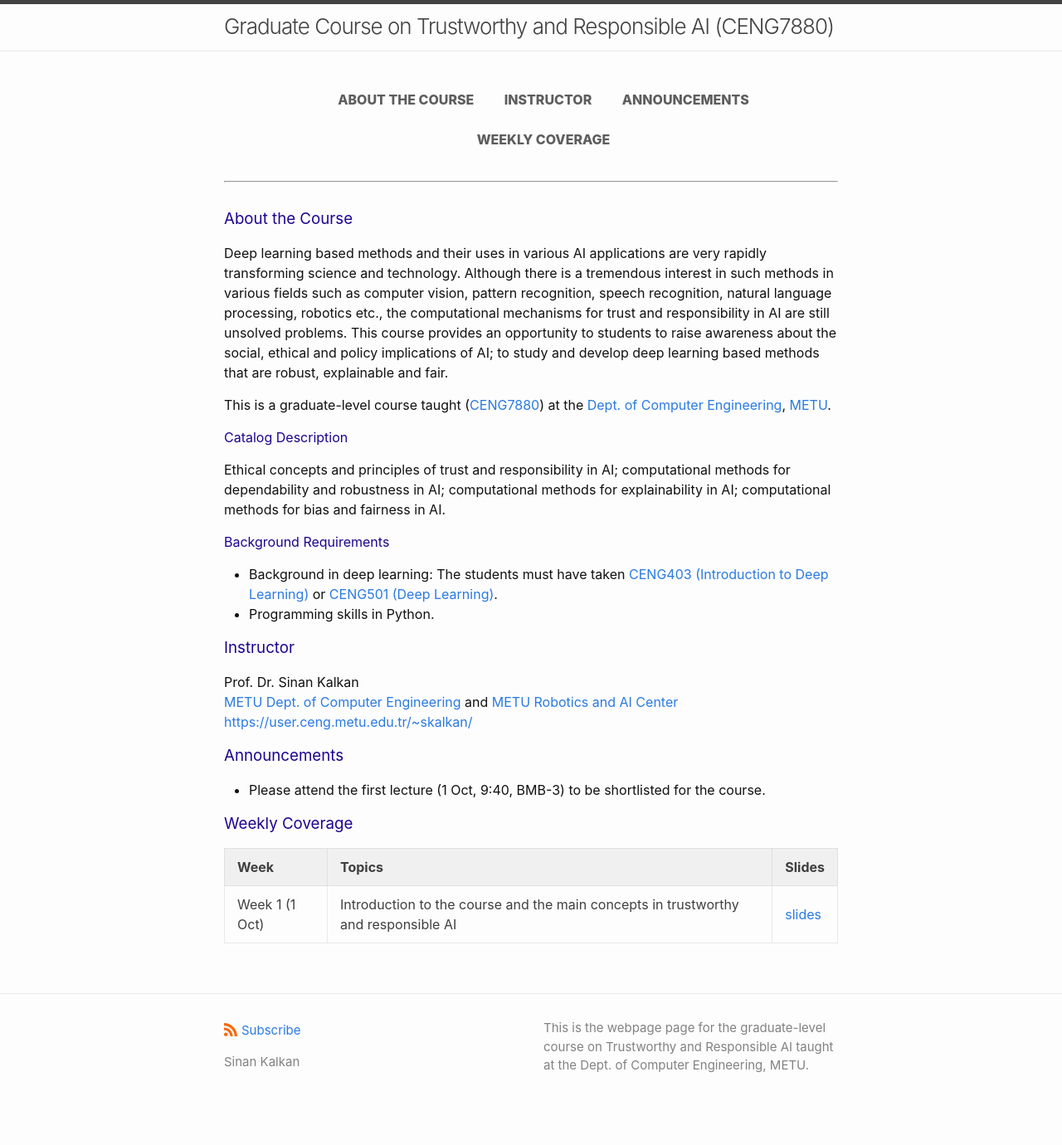
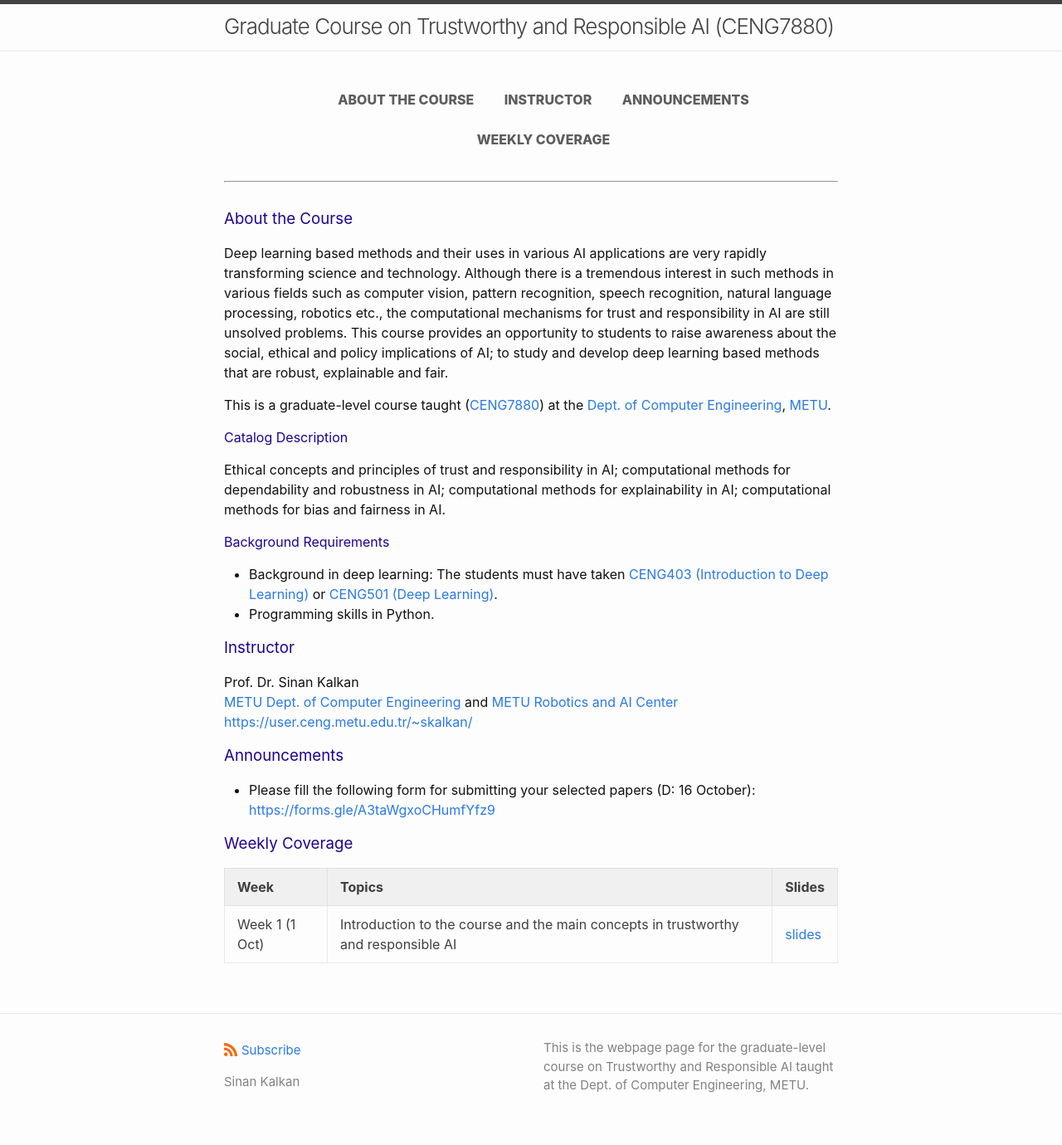
Before and after one commit to metu-trai/metu-trai.github.io, a Jekyll site: the page built from index.md, in a window 1280 px wide. Shown: the whole page at 83% size. Built offline with Jekyll 4.4.1, drawn with Linux system fonts in a browser that asks for light colours; our own code applies the rules of GitHub Pages for plain Markdown files; before the commit the page ends 1356 px from its top, so only the background shows below that.

Commit message:
Update index.md

```diff
--- a/index.md
+++ b/index.md
@@ -124,7 +124,7 @@ Prof. Dr. Sinan Kalkan<br>
 
 ### <tag id=announcements>Announcements</tag>
 
-* Please attend the first lecture (1 Oct, 9:40, BMB-3) to be shortlisted for the course.
+* Please fill the following form for submitting your selected papers (D: 16 October): <a href="https://forms.gle/A3taWgxoCHumfYfz9">https://forms.gle/A3taWgxoCHumfYfz9</a>
 
 ### <tag id=weeklycoverage>Weekly Coverage</tag>
 
```
